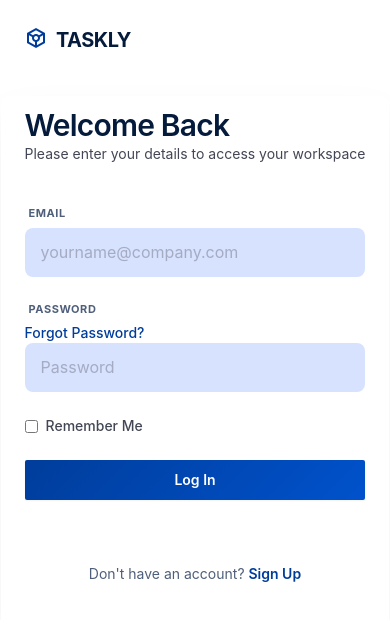
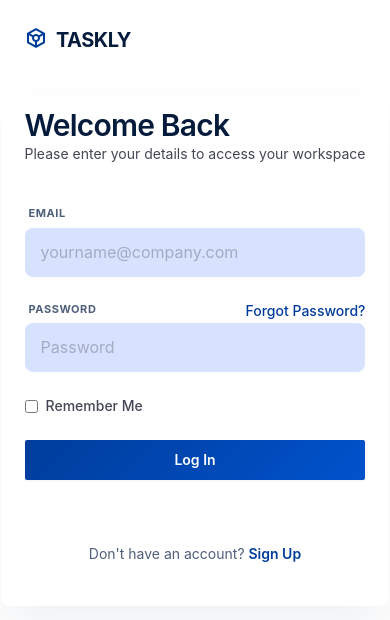
Before and after one commit to rewanabdelaziz/Taskly, an Angular app: page /login in a window 390 px wide. Shown: the top 620 px of the page. Built offline with nearby package versions, Linux system fonts and the light colour scheme.

Commit message:
fix(style): fix responsive style for forget password link in small screen

```diff
--- a/src/app/features/auth/components/login/login.component.html
+++ b/src/app/features/auth/components/login/login.component.html
@@ -38,7 +38,7 @@
         }
       </div>
       <div class="form-control">
-        <div class="sm:flex sm:justify-between">
+        <div class="flex justify-between">
           <label
             for="password"
             class="form-label"
```
